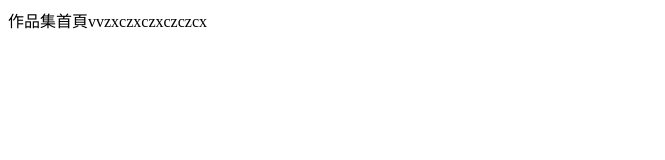
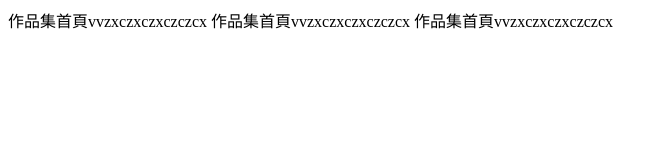
Before and after one commit to cucumars/person-work, a plain HTML site: page index.html in a window 1280 px wide. Shown: the whole page, without its empty margins (0-665 px from the left). Drawn offline with Linux system fonts and the light colour scheme.

Commit message:
Update index.html

```diff
--- a/index.html
+++ b/index.html
@@ -7,5 +7,7 @@
 </head>
 <body>
   作品集首頁vvzxczxczxczczcx
+   作品集首頁vvzxczxczxczczcx
+   作品集首頁vvzxczxczxczczcx
 </body>
 </html>
```
